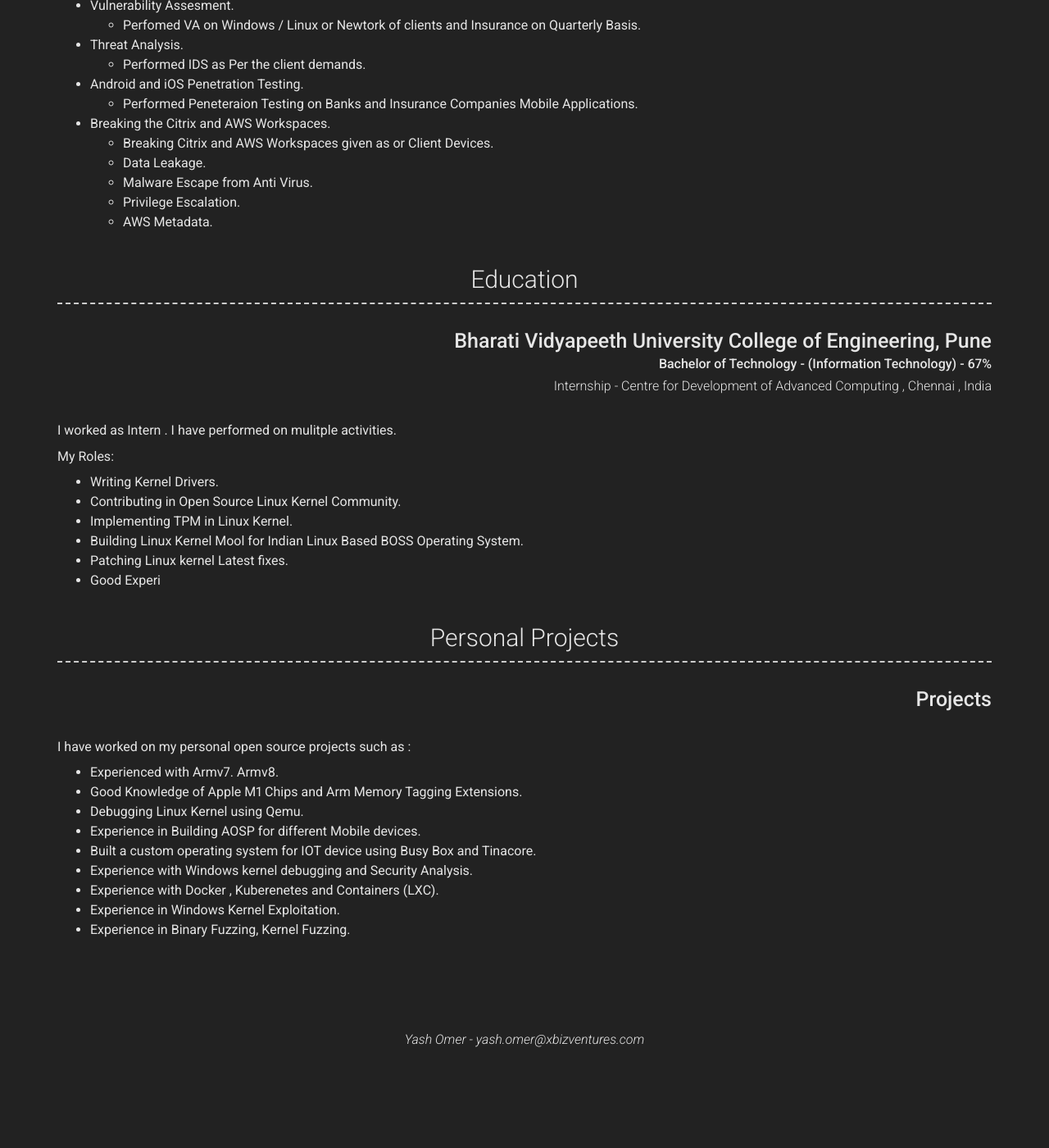
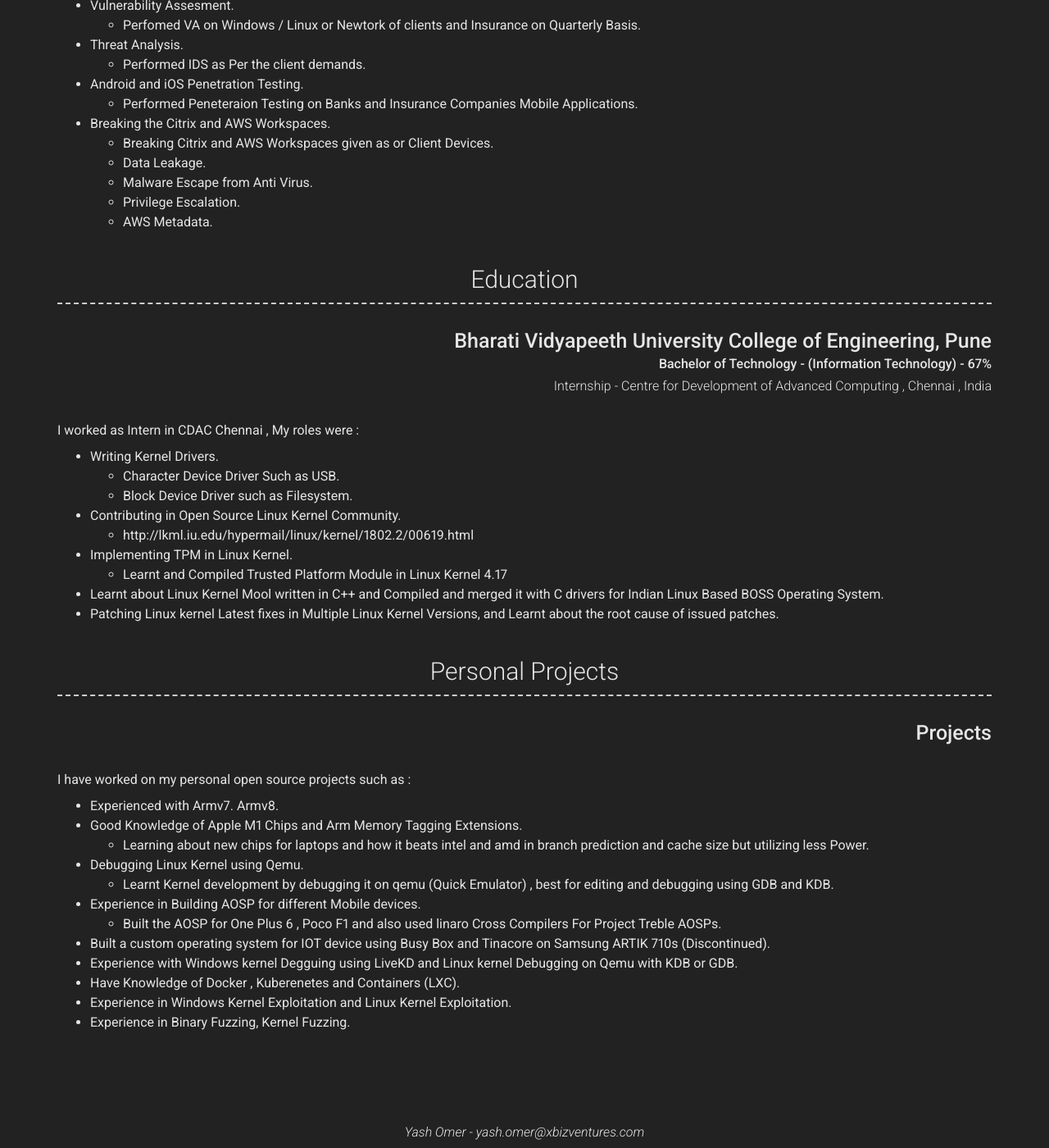
Before and after one commit to yashomer1994/Resume, a Jekyll site: the page built from index.md, in a window 1280 px wide and 1400 px high, scrolled down 1499 px. Shown: the whole window at 82% size. Built offline with Jekyll 4.4.1, drawn with Linux system fonts in a browser that asks for light colours; nearby versions of some CDN libraries; before the commit the page ends 2787 px from its top, so only the background shows below that.

Commit message:
Update _config.yml

```diff
--- a/_config.yml
+++ b/_config.yml
@@ -138,15 +138,18 @@ content:
         quote: >
 
         description: | # this will include new lines to allow paragraphs
-          I worked as Intern . I have performed on mulitple activities.
+          I worked as Intern in CDAC Chennai , My roles were :
 
-            My Roles:
            - Writing Kernel Drivers.
+             - Character Device Driver Such as USB.
+             - Block Device Driver such as Filesystem.
            - Contributing in Open Source Linux Kernel Community.
+             - http://lkml.iu.edu/hypermail/linux/kernel/1802.2/00619.html
            - Implementing TPM in Linux Kernel.
-           - Building Linux Kernel Mool for Indian Linux Based BOSS Operating System.
-           - Patching Linux kernel Latest fixes.
-           - Good Experi
+             - Learnt and Compiled Trusted Platform Module in Linux Kernel 4.17
+           - Learnt about Linux Kernel Mool written in C++ and Compiled and merged it with C drivers for Indian Linux Based BOSS Operating System.
+           - Patching Linux kernel Latest fixes in Multiple Linux Kernel Versions, and Learnt about the root cause of issued patches.
+
 
 
 
@@ -163,12 +166,15 @@ content:
 
            - Experienced with Armv7. Armv8.
            - Good Knowledge of Apple M1 Chips and Arm Memory Tagging Extensions.
+              - Learning about new chips for laptops and how it beats intel and amd in branch prediction and cache size but utilizing less Power.
            - Debugging Linux Kernel using Qemu.
+              - Learnt Kernel development by debugging it on qemu (Quick Emulator) , best for editing and debugging using GDB and KDB.
            - Experience in Building AOSP for different Mobile devices.
-           - Built a custom operating system for IOT device using Busy Box and Tinacore.
-           - Experience with Windows kernel debugging and Security Analysis.
-           - Experience with Docker , Kuberenetes and Containers (LXC).
-           - Experience in Windows Kernel Exploitation.
+              - Built the AOSP for One Plus 6 , Poco F1 and also used linaro Cross Compilers For Project Treble AOSPs.
+           - Built a custom operating system for IOT device using Busy Box and Tinacore on Samsung ARTIK 710s (Discontinued).
+           - Experience with Windows kernel Degguing using LiveKD and Linux kernel Debugging on Qemu with KDB or GDB.
+           - Have Knowledge of Docker , Kuberenetes and Containers (LXC).
+           - Experience in Windows Kernel Exploitation and Linux Kernel Exploitation.
            - Experience in Binary Fuzzing, Kernel Fuzzing.
 
 
```
